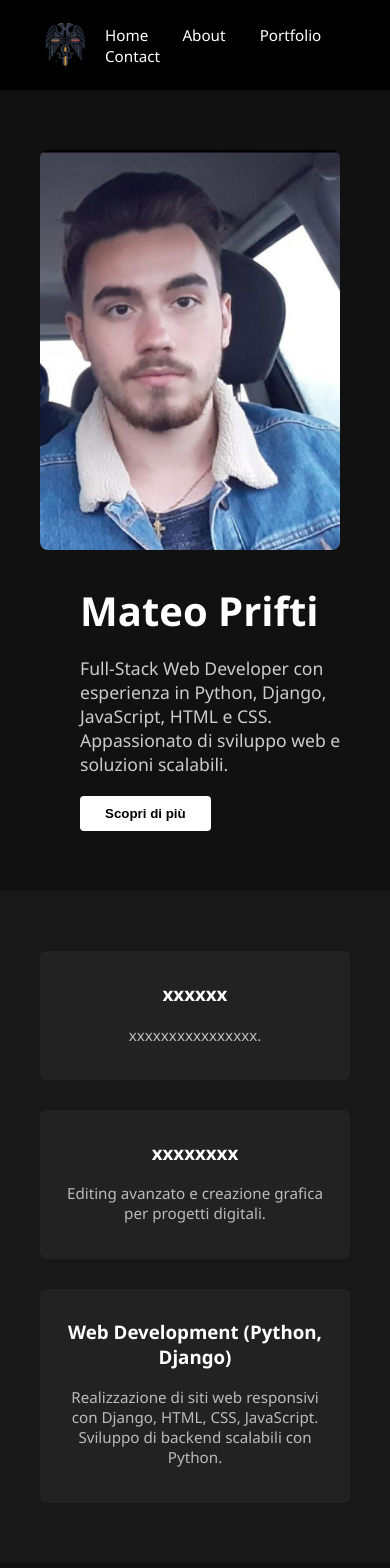
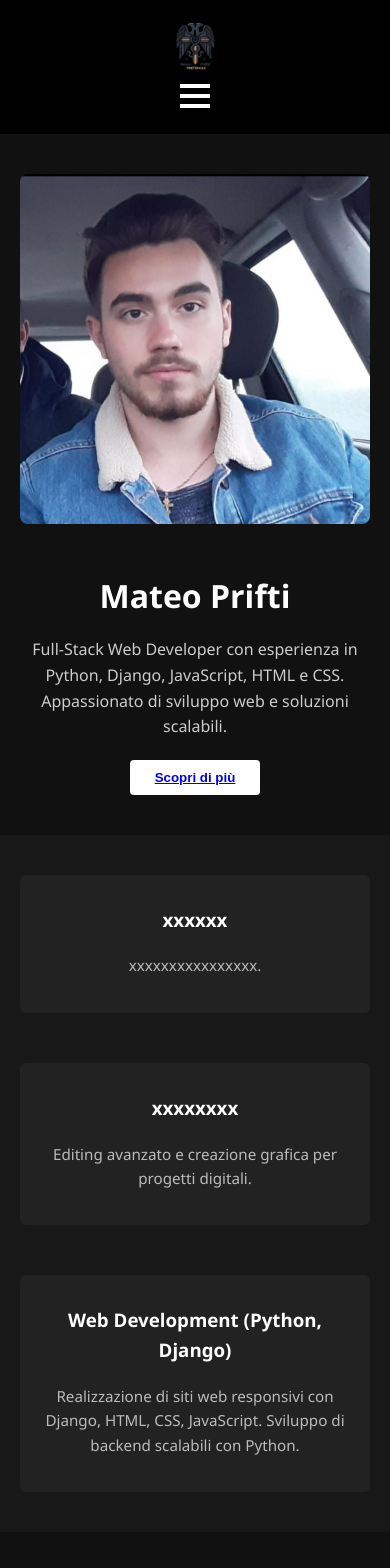
Before and after one commit to PriestH13/Portofolio, a Django app: template portofolio_main/port_mat/templates/port_mat/home.html in a window 390 px wide. Shown: the top 1568 px of the page. Run offline with Django 3.2, Linux system fonts and the light colour scheme; the template is opened without the code that fills it, so the values that code supplies are empty.

Commit message:
create about,projects, contact and header .html and add django tag

```diff
--- a/portofolio_main/port_mat/static/css/home.css
+++ b/portofolio_main/port_mat/static/css/home.css
@@ -1,31 +1,49 @@
+/* ========== BASE ========== */
 body {
   margin: 0;
   font-family: 'Segoe UI', sans-serif;
   background: #111;
   color: #fff;
+  line-height: 1.6;
 }
 
+.logo {
+  width: 50px;
+  height: auto;
+}
+
+/* ========== HEADER & NAV ========== */
 header, footer {
   background-color: #000;
   padding: 20px 40px;
   display: flex;
   justify-content: space-between;
   align-items: center;
+  flex-wrap: wrap;
 }
 
 header nav a {
   color: #fff;
   text-decoration: none;
-    margin: 0 15px;
+  margin: 10px 15px;
   font-size: 0.95em;
 }
 
+header div strong {
+  font-size: 30px;
+  font-family: 'Arial', sans-serif;
+  color: #333;
+  margin-left: 10px;
+}
+
+/* ========== INTRO ========== */
 .intro {
   display: flex;
   flex-wrap: wrap;
   padding: 60px 40px;
   align-items: center;
-    justify-content: space-between;
+  justify-content: center;
+  text-align: center;
 }
 
 .intro img {
@@ -33,6 +51,7 @@ body {
   height: 400px;
   object-fit: cover;
   border-radius: 8px;
+  margin-bottom: 20px;
 }
 
 .intro-text {
@@ -51,6 +70,7 @@ body {
   margin-bottom: 20px;
 }
 
+/* ========== BUTTON ========== */
 .btn {
   padding: 10px 25px;
   background: #fff;
@@ -66,6 +86,7 @@ body {
   background: #ccc;
 }
 
+/* ========== SERVICES ========== */
 .services {
   padding: 60px 40px;
   display: grid;
@@ -91,6 +112,7 @@ body {
   font-size: 0.95em;
 }
 
+/* ========== PORTFOLIO ========== */
 .portfolio {
   padding: 60px 40px;
   background: #111;
@@ -128,19 +150,97 @@ body {
   color: #fff;
 }
 
+/* ========== FOOTER ========== */
 footer {
   text-align: center;
   font-size: 0.9em;
   color: #aaa;
-  }
-  .logo {
-    width: 50px;  /* Imposta una larghezza per il logo */
-    height: auto; /* Mantieni le proporzioni */
+  margin-top: 30px;
 }
 
-  header div strong {
-    font-size: 30px;  /* Dimensione del testo per le iniziali */
-    font-family: 'Arial', sans-serif;
-    color: #333;
-    margin-left: 10px;
+/* ========== MOBILE-FIRST DESIGN ========== */
+@media screen and (max-width: 768px) {
+  /* Header */
+  header {
+    flex-direction: column;
+    align-items: center;
   }
+
+  header nav {
+    display: none;
+  }
+
+  /* Hamburger menu */
+  .hamburger {
+    display: block;
+    cursor: pointer;
+  }
+
+  .hamburger div {
+    width: 30px;
+    height: 4px;
+    background-color: #fff;
+    margin: 6px 0;
+    transition: all 0.3s ease-in-out;
+  }
+
+  /* Mobile nav menu */
+  .nav.active {
+    display: block;
+    width: 100%;
+    text-align: center;
+    margin-top: 20px;
+  }
+
+  .nav a {
+    display: block;
+    padding: 10px;
+    margin: 0;
+    border-top: 1px solid #444;
+  }
+
+  /* Intro */
+  .intro {
+    flex-direction: column;
+    padding: 40px 20px;
+  }
+
+  .intro img {
+    width: 100%;
+    height: auto;
+    margin-bottom: 20px;
+  }
+
+  .intro-text {
+    margin-left: 0;
+    max-width: 100%;
+  }
+
+  .intro-text h1 {
+    font-size: 2em;
+  }
+
+  .intro-text p {
+    font-size: 1em;
+  }
+
+  /* Services */
+  .services {
+    grid-template-columns: 1fr;
+    padding: 30px 20px;
+  }
+
+  .service-card {
+    margin: 10px 0;
+  }
+
+  /* Portfolio */
+  .portfolio-grid {
+    grid-template-columns: 1fr;
+    padding: 30px 20px;
+  }
+
+  .portfolio-item {
+    margin: 10px 0;
+  }
+}
--- /dev/null
+++ b/portofolio_main/port_mat/templates/port_mat/header.html
@@ -0,0 +1,19 @@
+{% load static %}
+<header>
+  <div class="logo-container">
+    <a href="{% url 'home' %}">
+      <img src="{% static 'images/priestH13.ico' %}" alt="Logo" class="logo">
+    </a>
+  </div>
+  <div class="hamburger" onclick="toggleMenu()">
+    <div></div>
+    <div></div>
+    <div></div>
+  </div>
+  <nav class="nav">
+    <a href="{% url 'home' %}">Home</a>
+    <a href="{% url 'about' %}">About</a>
+    <a href="{% url 'projects' %}">Projects</a>
+    <a href="{% url 'contact' %}">Contact</a>
+  </nav>
+</header>
--- a/portofolio_main/port_mat/templates/port_mat/home.html
+++ b/portofolio_main/port_mat/templates/port_mat/home.html
@@ -1,34 +1,23 @@
 {% load static %}
+<!DOCTYPE html>
 <html lang="it">
 <head>
   <meta charset="UTF-8">
-  <title>Portfolio | [Il Tuo Nome]</title>
   <meta name="viewport" content="width=device-width, initial-scale=1.0">
+  <title>Portfolio | Mateo Prifti</title>
   <link rel="stylesheet" href="{% static 'css/home.css' %}">
 </head>
 <body>
 
-  <header>
-    <div>
-      <a href="{% url 'home' %}">
-        <img src="{% static 'images/logo_priesth13.ico' %}" alt="Logo" class="logo">
-      </a>
-    </div>
 
-    <nav>
-      <a href="#">Home</a>
-      <a href="#">About</a>
-      <a href="#">Portfolio</a>
-      <a href="#">Contact</a>
-    </nav>
-  </header>
+    {% include 'port_mat/header.html' %}
 
   <section class="intro">
     <img src="{% static 'images/profile_mateo.jpg' %}" alt="Foto Profilo">
     <div class="intro-text">
       <h1>Mateo Prifti</h1>
       <p>Full-Stack Web Developer con esperienza in Python, Django, JavaScript, HTML e CSS. Appassionato di sviluppo web e soluzioni scalabili.</p>
-      <button class="btn">Scopri di più</button>
+      <button class="btn"><a href="{% url 'projects' %}">Scopri di più</a></button>
     </div>
   </section>
 
@@ -66,8 +55,14 @@
   </section>
 
   <footer>
-    © 2025 - Il tuo nome. Tutti i diritti riservati.
+    © 2025 - Mateo Prifti (PriestH13). Tutti i diritti riservati.
   </footer>
+
+  <script>
+    function toggleMenu() {
+      document.querySelector('.nav').classList.toggle('active');
+    }
+  </script>
 
 </body>
 </html>
--- a/portofolio_main/port_mat/urls.py
+++ b/portofolio_main/port_mat/urls.py
@@ -6,6 +6,9 @@ from . import views
 
 urlpatterns = [
      path('', views.home, name='home'),
+     path('about/', views.about, name='about'),
+     path('projects/', views.projects, name='projects'),
+     path('contact/', views.contact, name='contact'),
 ]
 if settings.DEBUG:
     urlpatterns += static(settings.STATIC_URL, document_root=settings.STATIC_ROOT)
```
Also changed, not shown: portofolio_main/port_mat/templates/port_mat/about.html (added, +25 -0 lines), portofolio_main/port_mat/templates/port_mat/contact.html (added, +43 -0 lines), portofolio_main/port_mat/templates/port_mat/projects.html (added, +26 -0 lines), portofolio_main/port_mat/views.py (+10 -0 lines), portofolio_main/port_mat/static/images/priestH13.ico (added). Lines whose indentation alone changed are shown as unchanged.
